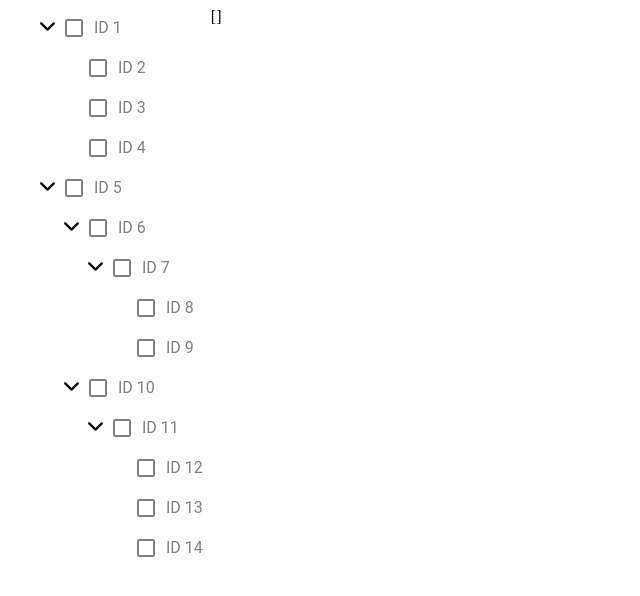
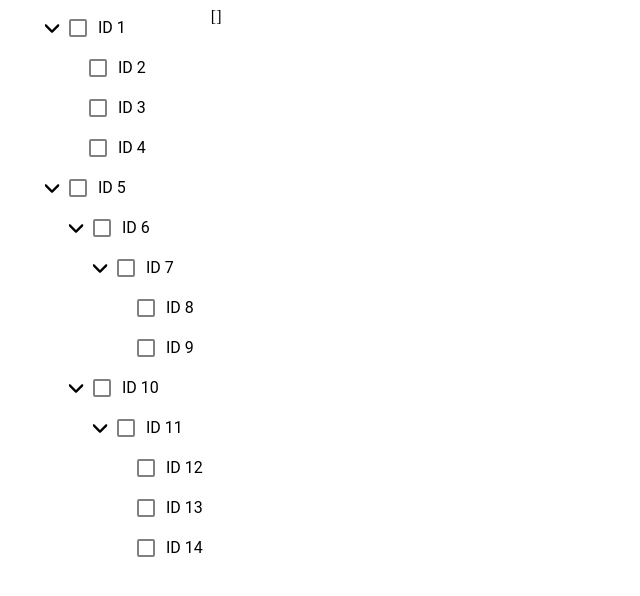
Before and after one commit to MatijaNovosel/vue-tree-view, a Vue app: page / in a window 1280 px wide. Shown: the top 596 px of the page, without its empty margins (0-640 px from the left). Built offline with nearby package versions, Linux system fonts and the light colour scheme.

Commit message:
CSS tweaks

```diff
--- a/src/App.vue
+++ b/src/App.vue
@@ -6,7 +6,6 @@
       v-model="treeViewSelection"
       dense
       open-all
-      disabled
     />
     {{ treeViewSelection.sort() }}
   </div>
--- a/src/components/treeView.vue
+++ b/src/components/treeView.vue
@@ -195,6 +195,7 @@ onUnmounted(() => {
 .treeview-node__toggle {
   width: 24px;
   user-select: none;
+  margin-right: 4px;
 }
 
 .treeview-node__level {
@@ -236,7 +237,7 @@ onUnmounted(() => {
   }
 }
 
-.checkbox {
+.m-checkbox {
   z-index: 0;
   position: relative;
   display: inline-block;
@@ -245,7 +246,7 @@ onUnmounted(() => {
   line-height: 1.5;
 }
 
-.checkbox > input {
+.m-checkbox > input {
   appearance: none;
   -moz-appearance: none;
   -webkit-appearance: none;
@@ -266,13 +267,13 @@ onUnmounted(() => {
   transition: opacity 0.3s, transform 0.2s;
 }
 
-.checkbox > span {
+.m-checkbox > span {
   display: inline-block;
   width: 100%;
   cursor: pointer;
 }
 
-.checkbox > span::before {
+.m-checkbox > span::before {
   content: "";
   display: inline-block;
   box-sizing: border-box;
@@ -286,7 +287,7 @@ onUnmounted(() => {
   transition: border-color 0.2s, background-color 0.2s;
 }
 
-.checkbox > span::after {
+.m-checkbox > span::after {
   content: "";
   display: block;
   position: absolute;
@@ -300,69 +301,69 @@ onUnmounted(() => {
   transform: translate(3px, 4px) rotate(-45deg);
 }
 
-.checkbox > input:checked,
-.checkbox > input:indeterminate {
+.m-checkbox > input:checked,
+.m-checkbox > input:indeterminate {
   background-color: v-bind(color);
 }
 
-.checkbox > input:checked + span::before,
-.checkbox > input:indeterminate + span::before {
+.m-checkbox > input:checked + span::before,
+.m-checkbox > input:indeterminate + span::before {
   border-color: v-bind(color);
   background-color: v-bind(color);
 }
 
-.checkbox > input:checked + span::after,
-.checkbox > input:indeterminate + span::after {
+.m-checkbox > input:checked + span::after,
+.m-checkbox > input:indeterminate + span::after {
   border-color: white;
 }
 
-.checkbox > input:indeterminate + span::after {
+.m-checkbox > input:indeterminate + span::after {
   border-left: none;
   transform: translate(4px, 3px);
 }
 
-.checkbox:hover > input {
+.m-checkbox:hover > input {
   opacity: 0.04;
 }
 
-.checkbox > input:focus {
+.m-checkbox > input:focus {
   opacity: 0.12;
 }
 
-.checkbox:hover > input:focus {
+.m-checkbox:hover > input:focus {
   opacity: 0.16;
 }
 
-.checkbox > input:active {
+.m-checkbox > input:active {
   opacity: 1;
   transform: scale(0);
   transition: transform 0s, opacity 0s;
 }
 
-.checkbox > input:active + span::before {
+.m-checkbox > input:active + span::before {
   border-color: v-bind(color);
 }
 
-.checkbox > input:checked:active + span::before {
+.m-checkbox > input:checked:active + span::before {
   border-color: transparent;
   background-color: grey;
 }
 
-.checkbox > input:disabled {
+.m-checkbox > input:disabled {
   opacity: 0;
 }
 
-.checkbox > input:disabled + span {
+.m-checkbox > input:disabled + span {
   color: grey;
   cursor: initial;
 }
 
-.checkbox > input:disabled + span::before {
+.m-checkbox > input:disabled + span::before {
   border-color: currentColor;
 }
 
-.checkbox > input:checked:disabled + span::before,
-.checkbox > input:indeterminate:disabled + span::before {
+.m-checkbox > input:checked:disabled + span::before,
+.m-checkbox > input:indeterminate:disabled + span::before {
   border-color: transparent;
   background-color: currentColor;
 }
--- a/src/components/treeViewNode.vue
+++ b/src/components/treeViewNode.vue
@@ -3,13 +3,6 @@
     <div class="treeview-node__root">
       <div class="treeview-node__content">
         <div class="treeview-node__level" v-for="l in level" :key="l" />
-        <div
-          v-if="hasChildren"
-          size="35"
-          variant="flat"
-          class="treeview-node__toggle"
-          @click.stop="openNode"
-        >
         <img
           :style="{
             transform: `rotate(${isOpen ? 90 : 0}deg)`
@@ -21,11 +14,13 @@
           src="./chevron.svg"
           width="15"
           height="15"
+          v-if="hasChildren"
+          class="treeview-node__toggle"
+          @click.stop="openNode"
         />
-        </div>
         <div class="treeview-node__level" v-else />
         <template v-if="selectable">
-          <label class="checkbox">
+          <label class="m-checkbox">
             <input
               :disabled="disabled"
               type="checkbox"
```
Lines whose indentation alone changed are shown as unchanged.
